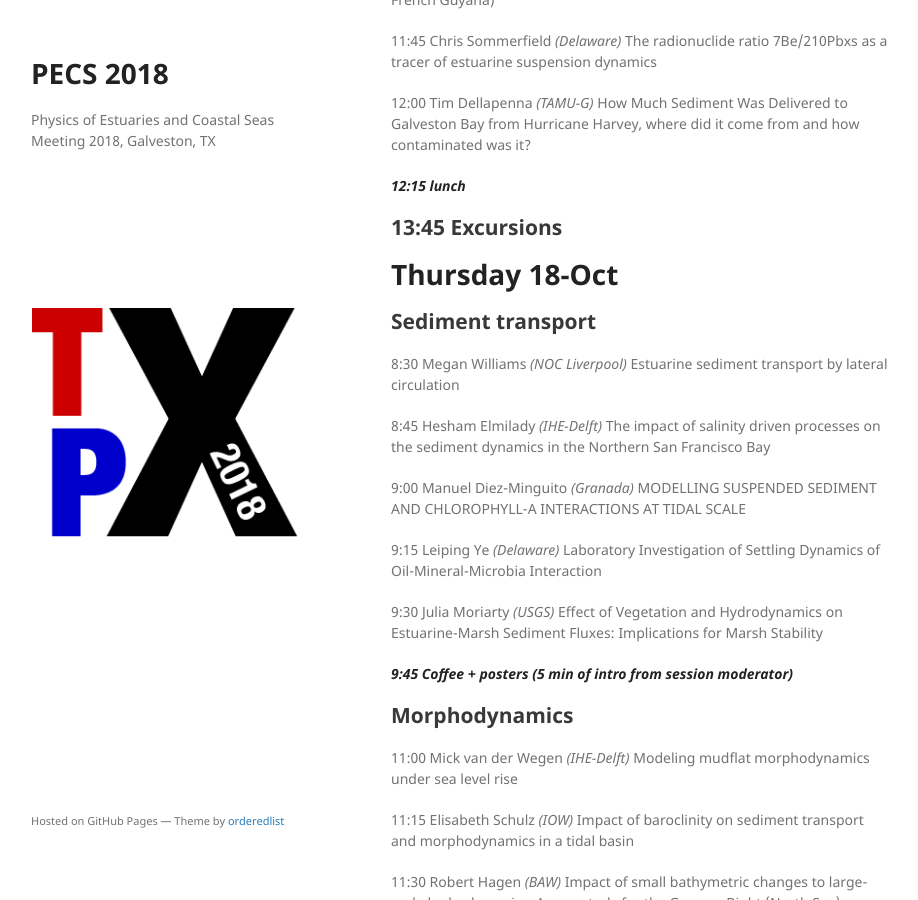
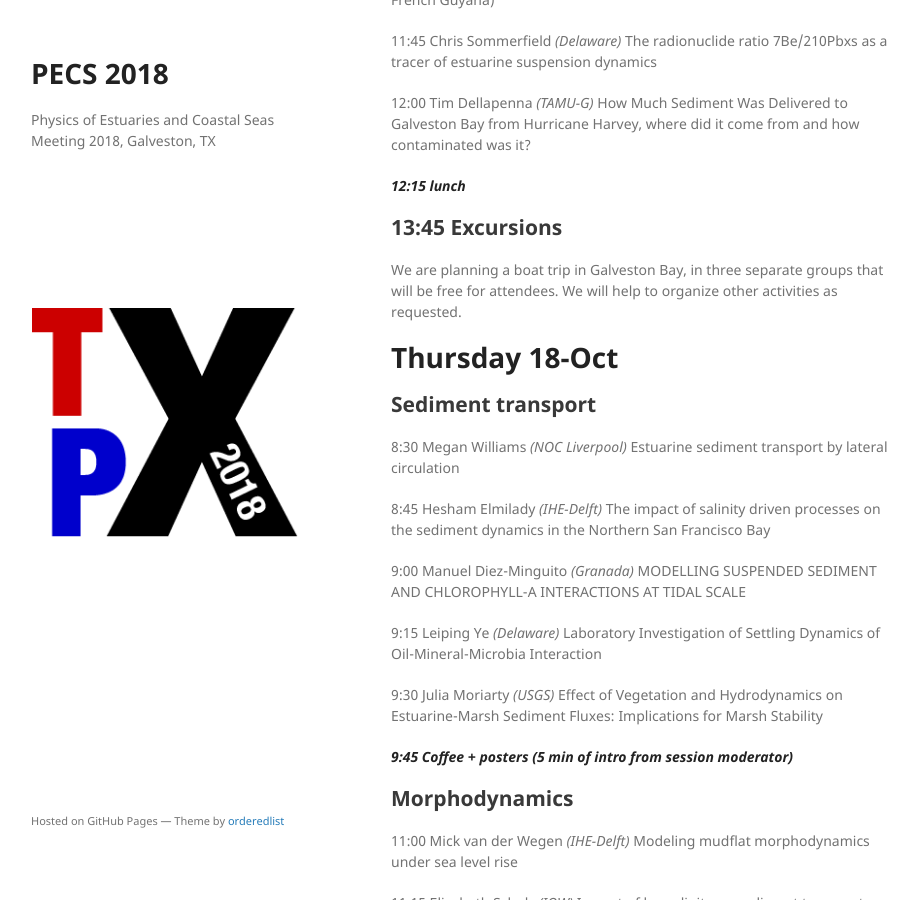
Before and after one commit to pecs2018/pecs2018.github.io, a Jekyll site: the page built from program.md, in a window 1280 px wide and 900 px high, scrolled down 4148 px. Shown: the whole window, without its empty margins (179-1097 px from the left). Built offline with Jekyll 4.4.1, drawn with Linux system fonts in a browser that asks for light colours; some of the changed text lies outside the part shown.

```diff
--- a/program.md
+++ b/program.md
@@ -175,6 +175,7 @@ layout: default
 ***12:15	lunch***
 
 ## 13:45	Excursions
+We are planning a boat trip in Galveston Bay, in three separate groups that will be free for attendees. We will help to organize other activities as requested.
 
 # Thursday	18-Oct
 
```
Also changed, not shown: other parts of program.md (+1 -1 lines).
